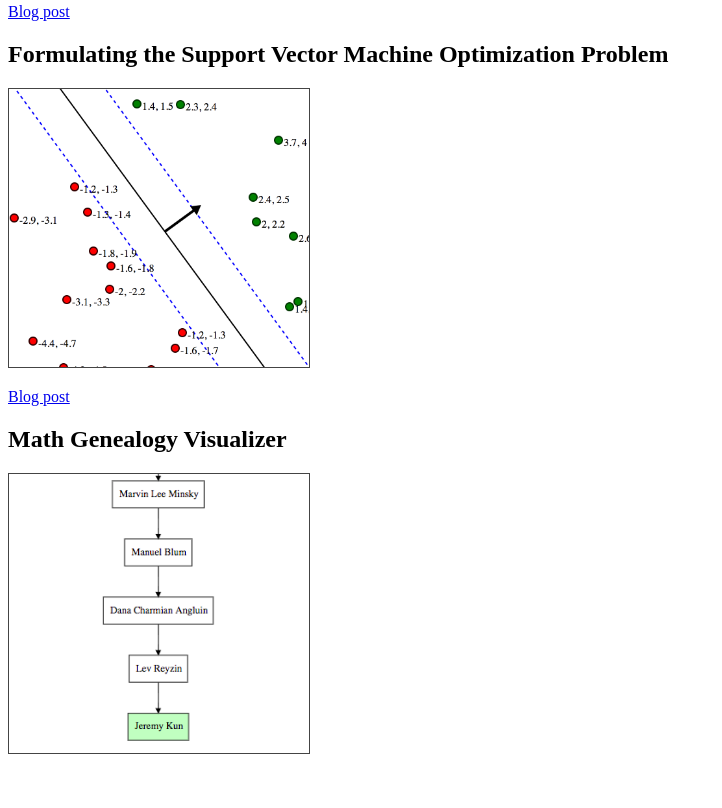
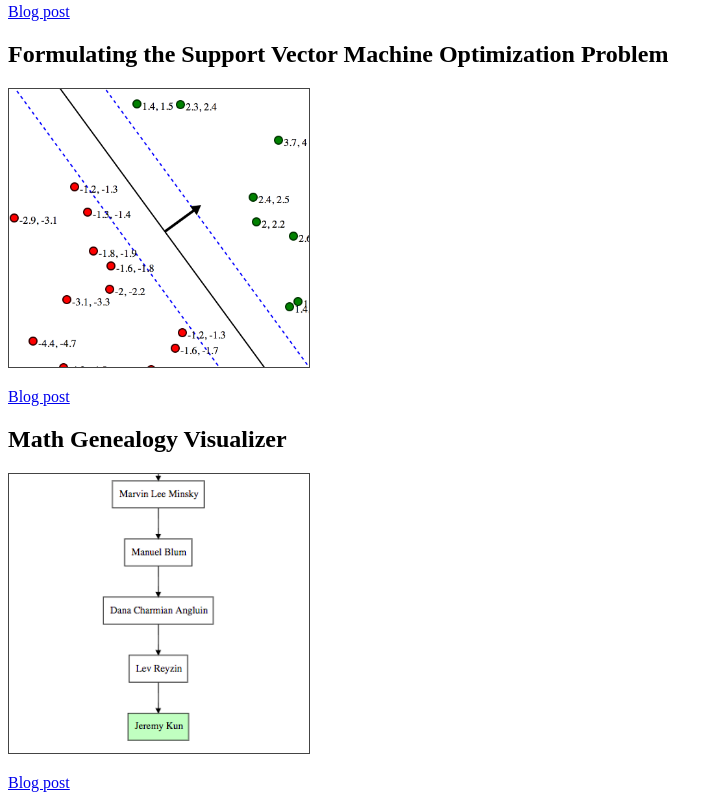
Before and after one commit to j2kun/j2kun.github.io, a plain HTML site: page index.html in a window 1280 px wide. Shown: the part 1621-2429 px from the top of the page, without its empty margins (0-722 px from the left). Before the commit the page ends 2395 px from the top, so only its background shows below. Drawn offline with Linux system fonts and the light colour scheme.

Commit message:
index: add math genealogy blog post link

```diff
--- a/index.html
+++ b/index.html
@@ -41,7 +41,7 @@ href="http://jeremykun.com">Math &cap; Programming</a> to this page.</p>
 <h2>Math Genealogy Visualizer</h2>
 <a href='math-genealogy/index.html'><img src='thumbs/math-genealogy.png' width=300 style="border: 1px solid #444"></a>
 <p>
-<!-- <a href=''>Blog post</a> -->
+<a href='https://jeremykun.com/2017/06/22/mathematical-genealogy/'>Blog post</a>
 </p>
 
 </body>
```
